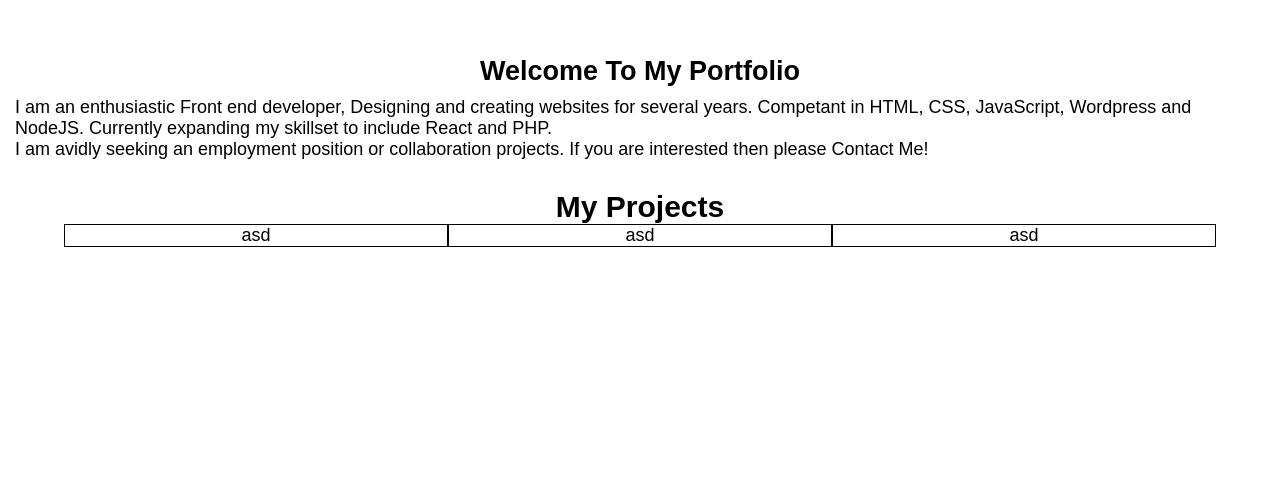
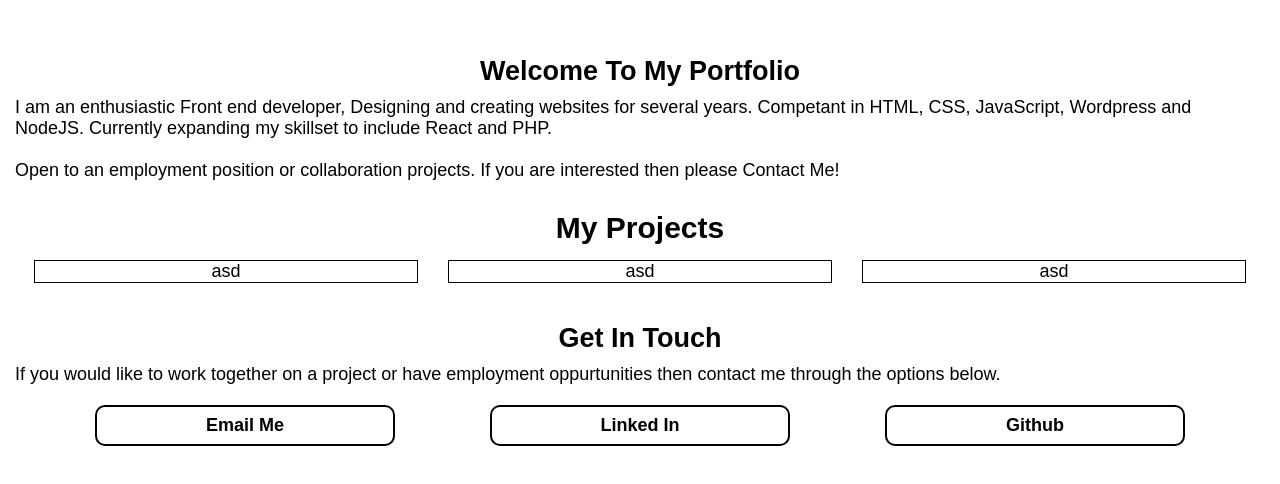
Before and after one commit to TomWilliams-12/Portfolio, a plain HTML site: page index.html in a window 1280 px wide. Shown: the part 760-1244 px from the top of the page. Before the commit the page ends 1007 px from the top, so only its background shows below. Drawn offline with Linux system fonts and the light colour scheme.

Commit message:
added contact section

```diff
--- a/index.html
+++ b/index.html
@@ -27,7 +27,8 @@
 <section class="about-me">
     <h1 class="about-heading">Welcome To My Portfolio</h1>
     <p class="about-script">I am an enthusiastic Front end developer, Designing and creating websites for several years. Competant in HTML, CSS, JavaScript, Wordpress and NodeJS. Currently expanding my skillset to include React and PHP.</p>
-    <p>I am avidly seeking an employment position or collaboration projects. If you are interested then please Contact Me!</p>
+    <br />
+    <p>Open to an employment position or collaboration projects. If you are interested then please Contact Me!</p>
 </section>
     <section class="portfolio">
         <div class="portfolio-heading">My Projects</div>
@@ -35,7 +36,15 @@
         <div class="portfolio-item">asd</div>
         <div class="portfolio-item">asd</div>
     </section>
-
+<section class="contact">
+    <h2>Get In Touch</h2>
+    <p>If you would like to work together on a project or have employment oppurtunities then contact me through the options below.</p>
+    <div class="buttons">
+        <a class="email btn" href="mailto:williams.t17@gmail.com">Email Me</a>
+        <a class="linkedin btn" href="https://www.linkedin.com/in/thomas-williams-9aa344106/" target="_blank">Linked In</a>
+        <a class="github btn" href="https://github.com/TomWilliams-12" target="_blank">Github</a>
+    </div>
+</section>
 
 
 
--- a/style.css
+++ b/style.css
@@ -132,6 +132,7 @@ a:hover {
     flex-basis: 100%;
     text-align: center;
     border: 1px solid black;
+    margin: 5px 15px;
 }
 
 .portfolio-heading {
@@ -139,6 +140,44 @@ a:hover {
     text-align: center;
     font-size: 30px;
     font-weight: bold;
+    margin-bottom: 10px;
+}
+
+.contact {
+    margin: 25px 0px;
+    padding: 10px 15px;
+
+}
+
+.contact h2 {
+    text-align: center;
+    margin-bottom: 10px;
+}
+
+.buttons {
+    display: flex;
+    justify-content: space-evenly;
+}
+
+.btn {
+    background: none;
+    cursor: pointer;
+    line-height: 1.5;
+    font: 700 1.2rem, sans-serif;
+    border-radius: 10px;
+    border: 2px solid black;
+    padding: 5px;
+    width: 100px;
+    margin: 20px 15px;
+    font-size: 18px;
+    font-weight: bold;
+    color: black;
+    text-align: center;
+}
+
+.btn:hover {
+    background-color: #666 ;
+    text-decoration: none;
 }
 
 /* TABLET MEDIA QUERIES */
@@ -170,6 +209,10 @@ a:hover {
 
     .banner {
         height: 30em;
+    }
+
+    .btn {
+        width: 300px;
     }
 }
 
```
